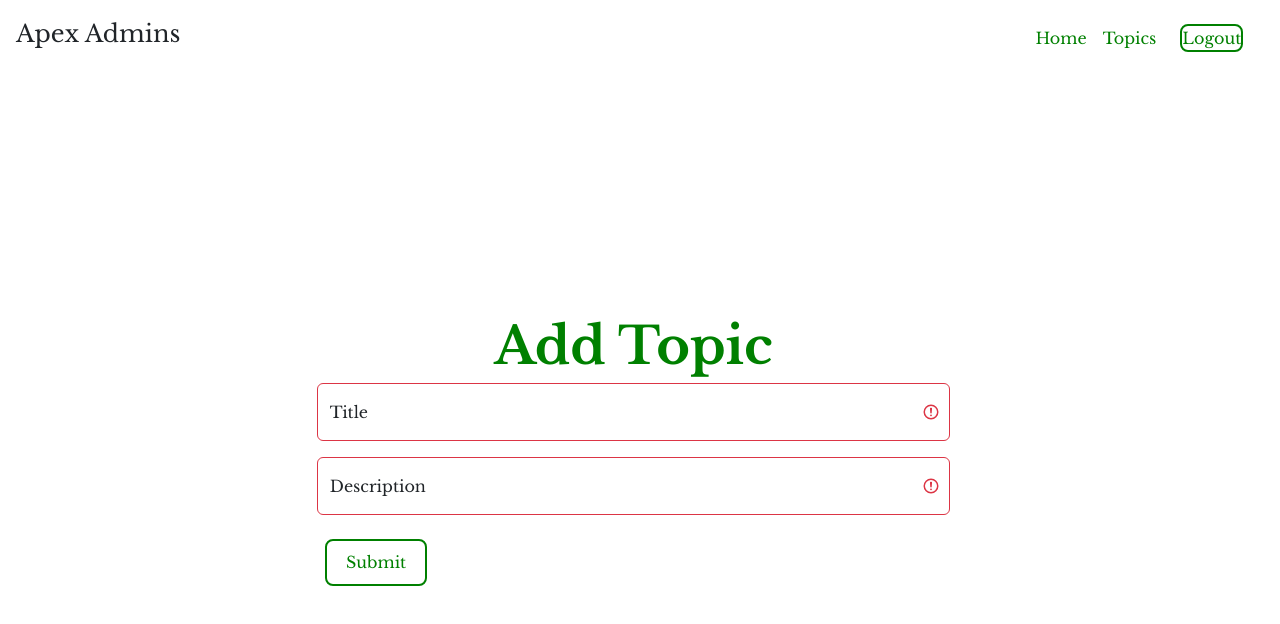
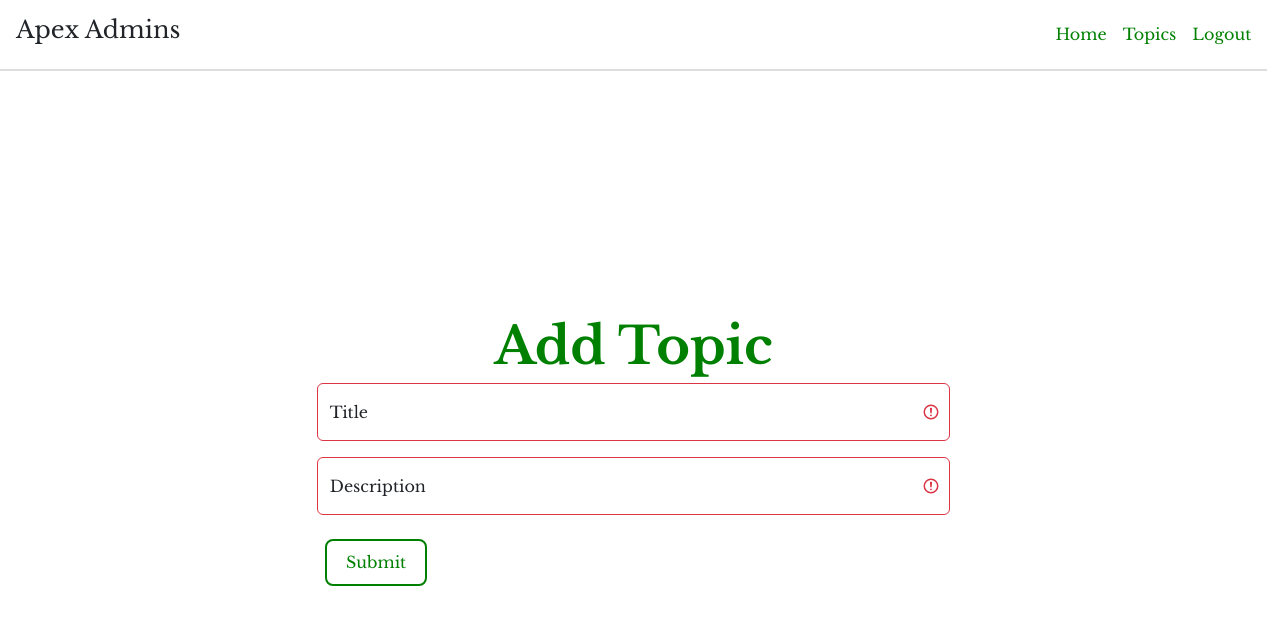
Before and after one commit to pethoburr/blog-admin, a React (Vite) app: page /form in a window 1280 px wide. Shown: the top 624 px of the page. Built offline with nearby package versions, Linux system fonts and the light colour scheme.

Commit message:
updated nav styles

```diff
--- a/src/App.css
+++ b/src/App.css
@@ -248,6 +248,16 @@ header {
   color: white !important;
 }
 
+.logOutBtn {
+  border: none !important;
+  margin: 0 !important;
+}
+
+nav {
+  border-bottom: 2px solid #ddd;
+  background-color: white;
+}
+
 .bothErr {
   color: red;
   padding-bottom: .5rem;
```
